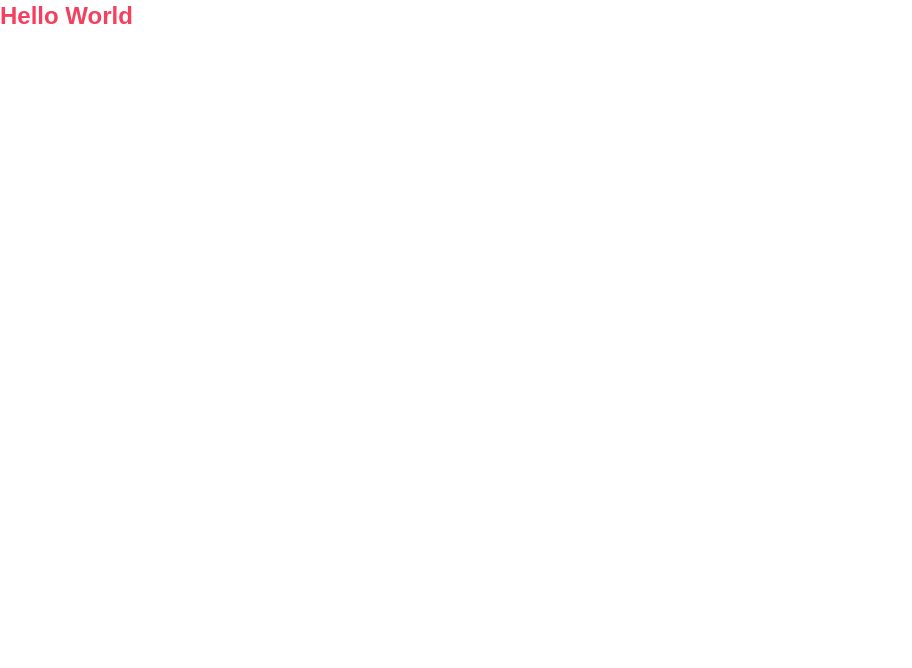
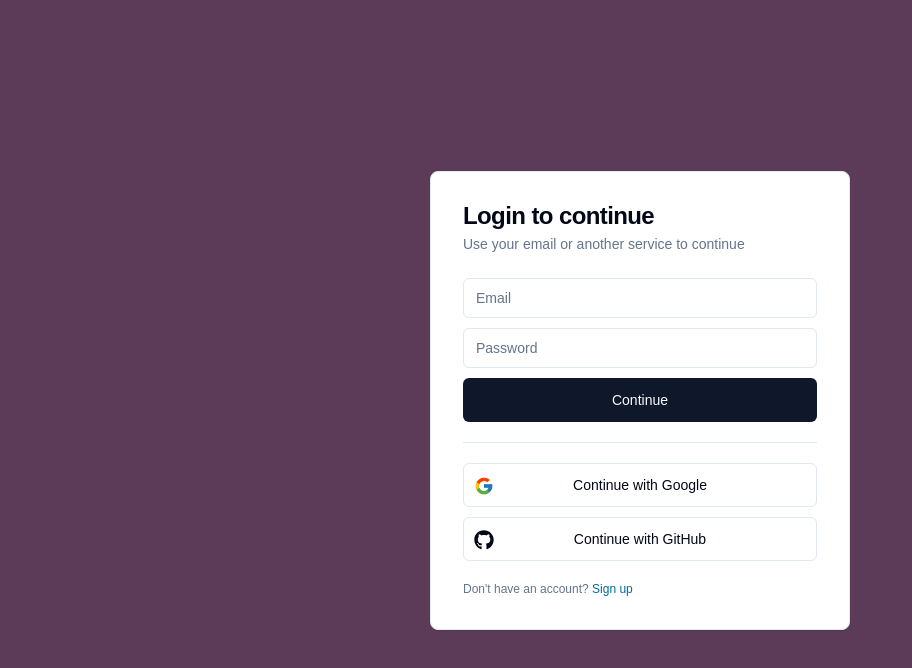
Before and after one commit to YevhenPetrovskyi/slack-clone, a Next.js app: page / in a window 1280 px wide. Shown: the top 668 px of the page, without its empty margins (0-912 px from the left). Built offline with nearby package versions, Linux system fonts and the light colour scheme.

Commit message:
create auth ui

```diff
--- a/package.json
+++ b/package.json
@@ -9,6 +9,7 @@
     "lint": "next lint"
   },
   "dependencies": {
+    "@radix-ui/react-separator": "^1.1.0",
     "@radix-ui/react-slot": "^1.1.0",
     "class-variance-authority": "^0.7.0",
     "clsx": "^2.1.1",
@@ -16,6 +17,7 @@
     "next": "14.2.13",
     "react": "^18",
     "react-dom": "^18",
+    "react-icons": "^5.3.0",
     "tailwind-merge": "^2.5.2",
     "tailwindcss-animate": "^1.0.7"
   },
--- a/src/app/globals.css
+++ b/src/app/globals.css
@@ -1,6 +1,12 @@
 @tailwind base;
 @tailwind components;
 @tailwind utilities;
+
+html,
+body,
+:root {
+  height: 100%;
+}
 
 body {
   font-family: Arial, Helvetica, sans-serif;
--- a/src/app/page.tsx
+++ b/src/app/page.tsx
@@ -1,3 +1,5 @@
+import { AuthScreen } from '@/features/auth/components/auth.screen';
+
 export default function Home() {
-  return <div className="text-rose-500 font-bold text-2xl">Hello World</div>;
+  return <AuthScreen />;
 }
--- /dev/null
+++ b/src/components/ui/card.tsx
@@ -0,0 +1,79 @@
+import * as React from "react"
+
+import { cn } from "@/lib/utils"
+
+const Card = React.forwardRef<
+  HTMLDivElement,
+  React.HTMLAttributes<HTMLDivElement>
+>(({ className, ...props }, ref) => (
+  <div
+    ref={ref}
+    className={cn(
+      "rounded-lg border bg-card text-card-foreground shadow-sm",
+      className
+    )}
+    {...props}
+  />
+))
+Card.displayName = "Card"
+
+const CardHeader = React.forwardRef<
+  HTMLDivElement,
+  React.HTMLAttributes<HTMLDivElement>
+>(({ className, ...props }, ref) => (
+  <div
+    ref={ref}
+    className={cn("flex flex-col space-y-1.5 p-6", className)}
+    {...props}
+  />
+))
+CardHeader.displayName = "CardHeader"
+
+const CardTitle = React.forwardRef<
+  HTMLParagraphElement,
+  React.HTMLAttributes<HTMLHeadingElement>
+>(({ className, ...props }, ref) => (
+  <h3
+    ref={ref}
+    className={cn(
+      "text-2xl font-semibold leading-none tracking-tight",
+      className
+    )}
+    {...props}
+  />
+))
+CardTitle.displayName = "CardTitle"
+
+const CardDescription = React.forwardRef<
+  HTMLParagraphElement,
+  React.HTMLAttributes<HTMLParagraphElement>
+>(({ className, ...props }, ref) => (
+  <p
+    ref={ref}
+    className={cn("text-sm text-muted-foreground", className)}
+    {...props}
+  />
+))
+CardDescription.displayName = "CardDescription"
+
+const CardContent = React.forwardRef<
+  HTMLDivElement,
+  React.HTMLAttributes<HTMLDivElement>
+>(({ className, ...props }, ref) => (
+  <div ref={ref} className={cn("p-6 pt-0", className)} {...props} />
+))
+CardContent.displayName = "CardContent"
+
+const CardFooter = React.forwardRef<
+  HTMLDivElement,
+  React.HTMLAttributes<HTMLDivElement>
+>(({ className, ...props }, ref) => (
+  <div
+    ref={ref}
+    className={cn("flex items-center p-6 pt-0", className)}
+    {...props}
+  />
+))
+CardFooter.displayName = "CardFooter"
+
+export { Card, CardHeader, CardFooter, CardTitle, CardDescription, CardContent }
--- /dev/null
+++ b/src/components/ui/input.tsx
@@ -0,0 +1,25 @@
+import * as React from "react"
+
+import { cn } from "@/lib/utils"
+
+export interface InputProps
+  extends React.InputHTMLAttributes<HTMLInputElement> {}
+
+const Input = React.forwardRef<HTMLInputElement, InputProps>(
+  ({ className, type, ...props }, ref) => {
+    return (
+      <input
+        type={type}
+        className={cn(
+          "flex h-10 w-full rounded-md border border-input bg-background px-3 py-2 text-sm ring-offset-background file:border-0 file:bg-transparent file:text-sm file:font-medium file:text-foreground placeholder:text-muted-foreground focus-visible:outline-none focus-visible:ring-2 focus-visible:ring-ring focus-visible:ring-offset-2 disabled:cursor-not-allowed disabled:opacity-50",
+          className
+        )}
+        ref={ref}
+        {...props}
+      />
+    )
+  }
+)
+Input.displayName = "Input"
+
+export { Input }
--- /dev/null
+++ b/src/components/ui/separator.tsx
@@ -0,0 +1,31 @@
+"use client"
+
+import * as React from "react"
+import * as SeparatorPrimitive from "@radix-ui/react-separator"
+
+import { cn } from "@/lib/utils"
+
+const Separator = React.forwardRef<
+  React.ElementRef<typeof SeparatorPrimitive.Root>,
+  React.ComponentPropsWithoutRef<typeof SeparatorPrimitive.Root>
+>(
+  (
+    { className, orientation = "horizontal", decorative = true, ...props },
+    ref
+  ) => (
+    <SeparatorPrimitive.Root
+      ref={ref}
+      decorative={decorative}
+      orientation={orientation}
+      className={cn(
+        "shrink-0 bg-border",
+        orientation === "horizontal" ? "h-[1px] w-full" : "h-full w-[1px]",
+        className
+      )}
+      {...props}
+    />
+  )
+)
+Separator.displayName = SeparatorPrimitive.Root.displayName
+
+export { Separator }
--- /dev/null
+++ b/src/features/auth/components/auth.screen.tsx
@@ -0,0 +1,23 @@
+'use client';
+
+import { useState } from 'react';
+
+import { SignInFlow } from '../types';
+import { SignInCard } from './sign-in-card';
+import { SignUpCard } from './sign-up-card';
+
+export const AuthScreen = () => {
+  const [state, setSate] = useState<SignInFlow>('signIn');
+
+  return (
+    <div className="h-full flex items-center justify-center bg-[#5c3b58]">
+      <div className="md:h-auto md:w-[420px]">
+        {state === 'signIn' ? (
+          <SignInCard setState={setSate} />
+        ) : (
+          <SignUpCard setState={setSate} />
+        )}
+      </div>
+    </div>
+  );
+};
--- /dev/null
+++ b/src/features/auth/components/sign-in-card.tsx
@@ -0,0 +1,93 @@
+import { useState } from 'react';
+
+import { FcGoogle } from 'react-icons/fc';
+import { FaGithub } from 'react-icons/fa';
+
+import { Button } from '@/components/ui/button';
+import {
+  Card,
+  CardContent,
+  CardDescription,
+  CardHeader,
+  CardTitle,
+} from '@/components/ui/card';
+import { Input } from '@/components/ui/input';
+import { Separator } from '@/components/ui/separator';
+
+import { SignInFlow } from '../types';
+
+interface SignInCardProps {
+  setState: (state: SignInFlow) => void;
+}
+
+export const SignInCard = ({ setState }: SignInCardProps) => {
+  const [email, setEmail] = useState('');
+  const [password, setPassword] = useState('');
+
+  return (
+    <Card className="w-full h-full p-8">
+      <CardHeader className="px-0 pt-0">
+        <CardTitle>Login to continue</CardTitle>
+        <CardDescription>
+          Use your email or another service to continue
+        </CardDescription>
+      </CardHeader>
+      <CardContent className="space-y-5 px-0 pb-0">
+        <form className="space-y-2.5">
+          <Input
+            disabled={false}
+            value={email}
+            onChange={(e) => setEmail(e.target.value)}
+            placeholder="Email"
+            type="email"
+            required
+          />
+          <Input
+            disabled={false}
+            value={password}
+            onChange={(e) => setPassword(e.target.value)}
+            placeholder="Password"
+            type="password"
+            required
+          />
+
+          <Button type="submit" className="w-full" size="lg" disabled={false}>
+            Continue
+          </Button>
+        </form>
+        <Separator />
+        <div className="flex flex-col gap-y-2.5">
+          <Button
+            disabled={false}
+            onClick={() => {}}
+            variant="outline"
+            size="lg"
+            className="w-full relative"
+          >
+            <FcGoogle className="size-5 absolute left-2.5 top-3" />
+            Continue with Google
+          </Button>
+          <Button
+            disabled={false}
+            onClick={() => {}}
+            variant="outline"
+            size="lg"
+            className="w-full relative"
+          >
+            <FaGithub className="size-5 absolute left-2.5 top-3" />
+            Continue with GitHub
+          </Button>
+        </div>
+        <p className="text-xs text-muted-foreground">
+          Don&apos;t have an account?{' '}
+          <span
+            onClick={() => setState('signUp')}
+            className="text-sky-700 hover:underline cursor-pointer"
+          >
+            Sign up
+          </span>
+        </p>
+      </CardContent>
+    </Card>
+  );
+};
--- /dev/null
+++ b/src/features/auth/components/sign-up-card.tsx
@@ -0,0 +1,104 @@
+import { useState } from 'react';
+
+import { FcGoogle } from 'react-icons/fc';
+import { FaGithub } from 'react-icons/fa';
+
+import { Button } from '@/components/ui/button';
+import {
+  Card,
+  CardContent,
+  CardDescription,
+  CardHeader,
+  CardTitle,
+} from '@/components/ui/card';
+import { Input } from '@/components/ui/input';
+import { Separator } from '@/components/ui/separator';
+
+import { SignInFlow } from '../types';
+
+interface SignUpCardProps {
+  setState: (state: SignInFlow) => void;
+}
+
+export const SignUpCard = ({ setState }: SignUpCardProps) => {
+  const [email, setEmail] = useState('');
+  const [password, setPassword] = useState('');
+  const [confirmPassword, setConfirmPassword] = useState('');
+
+  return (
+    <Card className="w-full h-full p-8">
+      <CardHeader className="px-0 pt-0">
+        <CardTitle>Sign up to continue</CardTitle>
+        <CardDescription>
+          Use your email or another service to continue
+        </CardDescription>
+      </CardHeader>
+      <CardContent className="space-y-5 px-0 pb-0">
+        <form className="space-y-2.5">
+          <Input
+            disabled={false}
+            value={email}
+            onChange={(e) => setEmail(e.target.value)}
+            placeholder="Email"
+            type="email"
+            required
+          />
+
+          <Input
+            disabled={false}
+            value={password}
+            onChange={(e) => setPassword(e.target.value)}
+            placeholder="Password"
+            type="password"
+            required
+          />
+
+          <Input
+            disabled={false}
+            value={confirmPassword}
+            onChange={(e) => setConfirmPassword(e.target.value)}
+            placeholder="Confirm password"
+            type="password"
+            required
+          />
+
+          <Button type="submit" className="w-full" size="lg" disabled={false}>
+            Continue
+          </Button>
+        </form>
+        <Separator />
+        <div className="flex flex-col gap-y-2.5">
+          <Button
+            disabled={false}
+            onClick={() => {}}
+            variant="outline"
+            size="lg"
+            className="w-full relative"
+          >
+            <FcGoogle className="size-5 absolute left-2.5 top-3" />
+            Continue with Google
+          </Button>
+          <Button
+            disabled={false}
+            onClick={() => {}}
+            variant="outline"
+            size="lg"
+            className="w-full relative"
+          >
+            <FaGithub className="size-5 absolute left-2.5 top-3" />
+            Continue with GitHub
+          </Button>
+        </div>
+        <p className="text-xs text-muted-foreground">
+          Already have an account?{' '}
+          <span
+            onClick={() => setState('signIn')}
+            className="text-sky-700 hover:underline cursor-pointer"
+          >
+            Sign in
+          </span>
+        </p>
+      </CardContent>
+    </Card>
+  );
+};
--- /dev/null
+++ b/src/features/auth/types.ts
@@ -0,0 +1 @@
+export type SignInFlow = 'signIn' | 'signUp';
```
Also changed, not shown: src/components/ui/button.tsx (+24 -24 lines), 1 other file (tests, documents, lock files or other folders).
